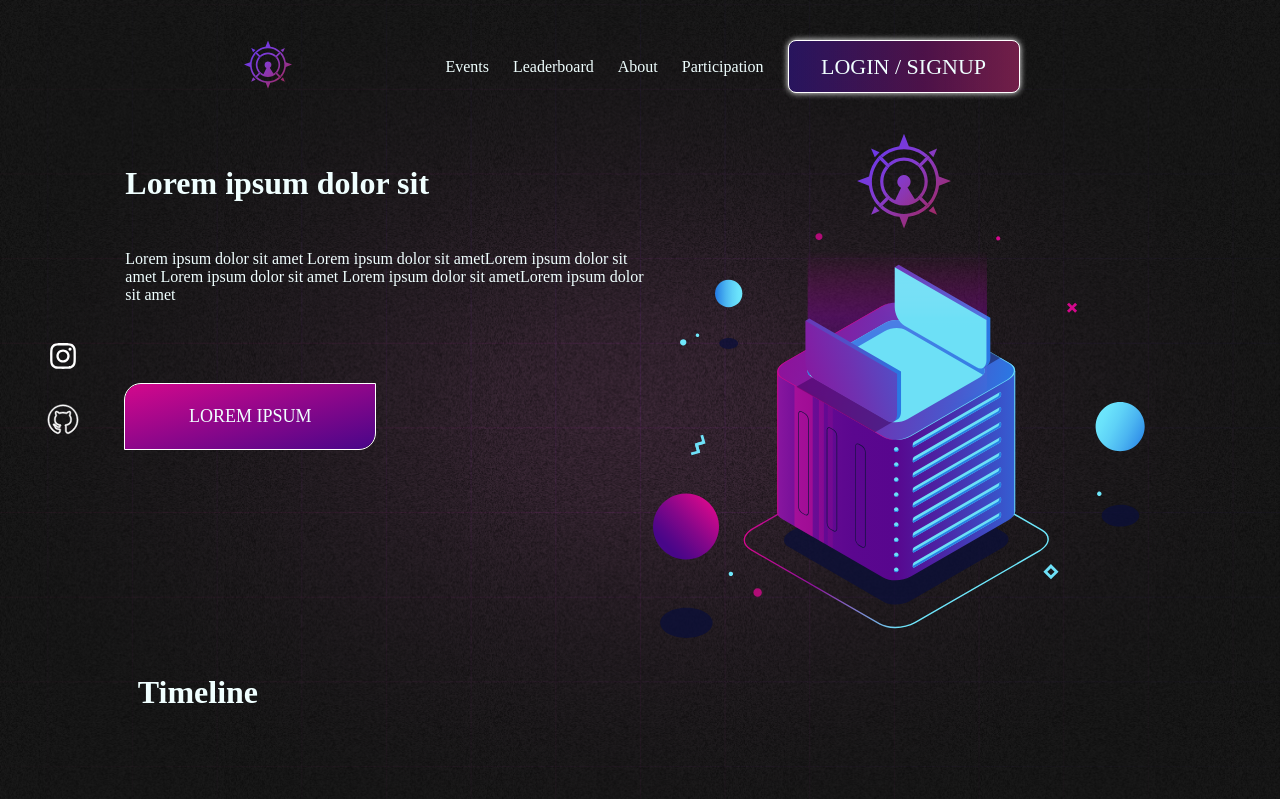
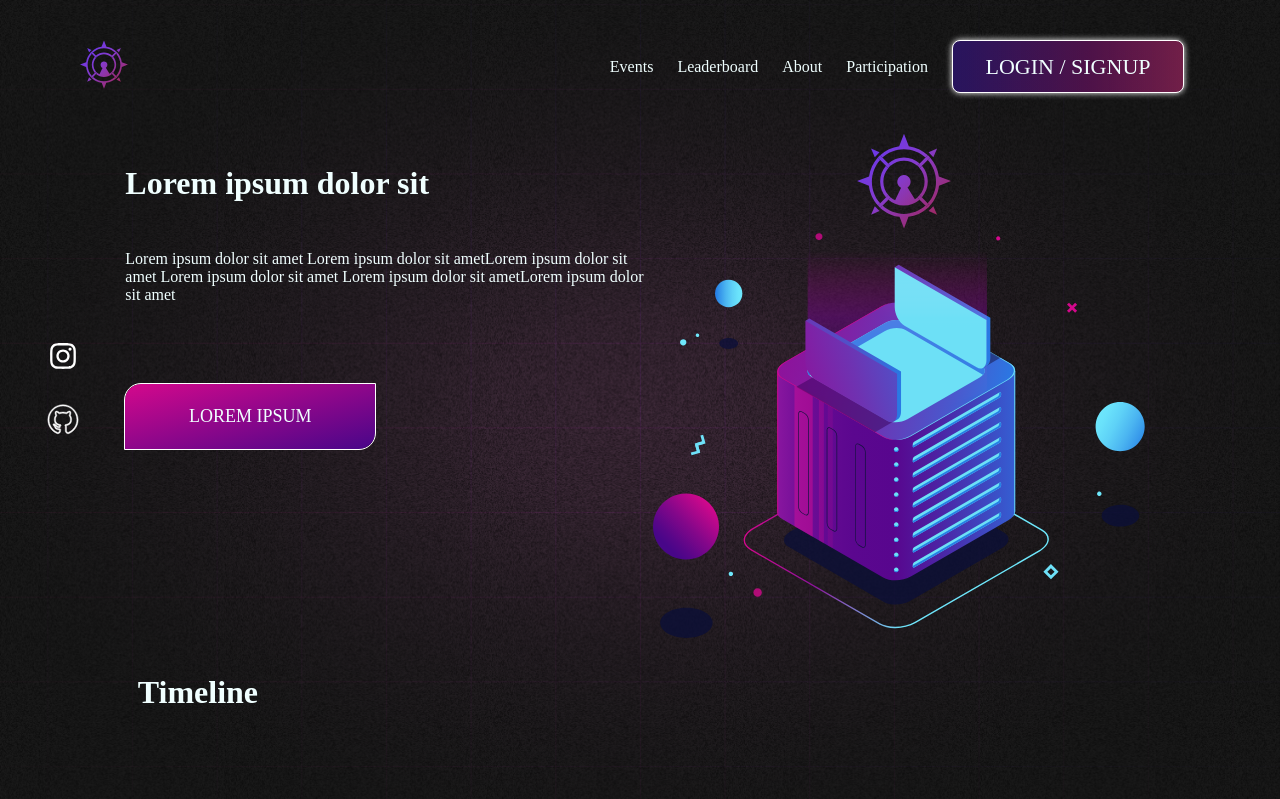
Before and after one commit to sdslabs/odyssey, a Next.js app in the folder frontend/: page / in a window 1280 px wide. Shown: the top 799 px of the page. Built offline with nearby package versions, Linux system fonts and the light colour scheme; no server answers; a web font is replaced by a local one.

Commit message:
tweak nav bar styling

```diff
--- a/frontend/styles/globals.scss
+++ b/frontend/styles/globals.scss
@@ -51,7 +51,7 @@ header{
 nav{
   display: flex;
   padding: 16px;
-  justify-content: space-around;
+  justify-content: space-between;
   align-items: center;
   background-color: transparent;
   font-family: 'Work Sans', sans-serif;
--- a/frontend/styles/modules/Home.scss
+++ b/frontend/styles/modules/Home.scss
@@ -191,7 +191,7 @@ header {
   justify-content: center;
 }
 header > nav {
-  width: 75%;
+  width: 90%;
 }
 #navbar-logo {
   width: 3rem;
```
